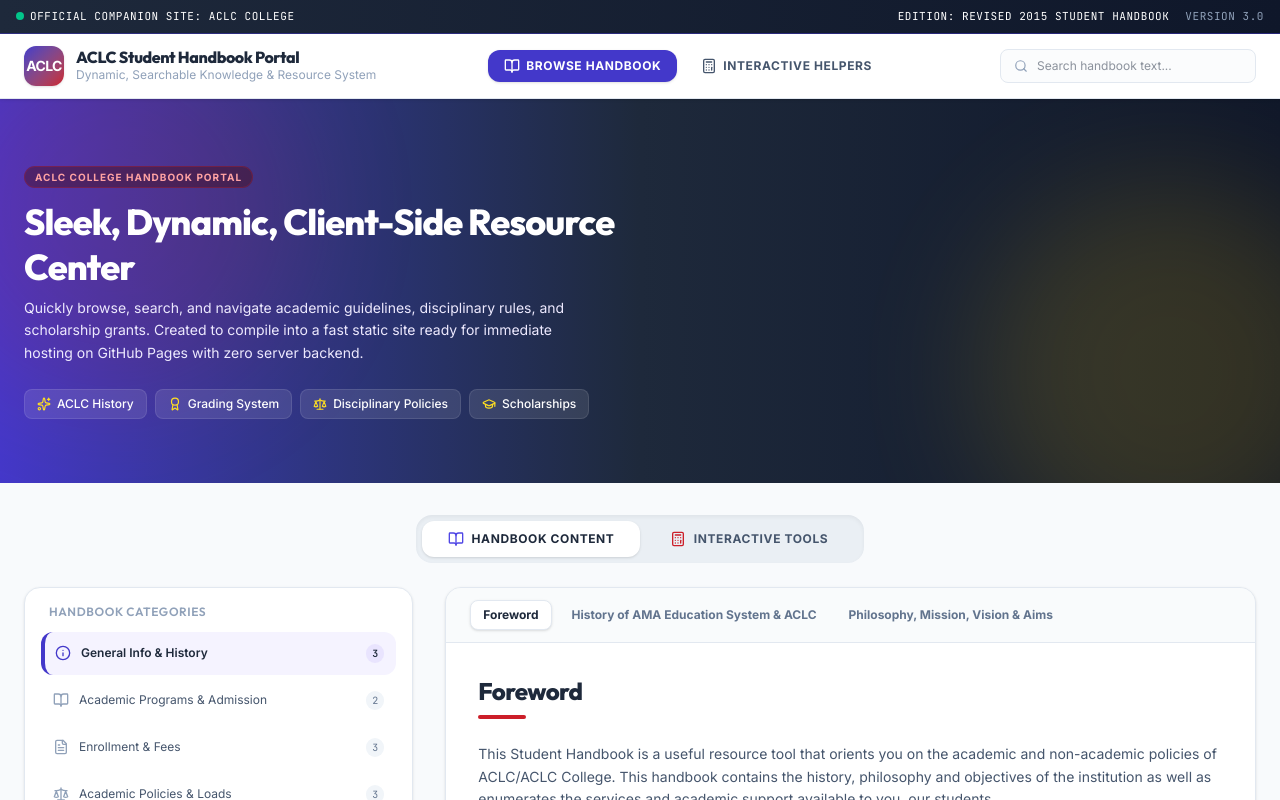
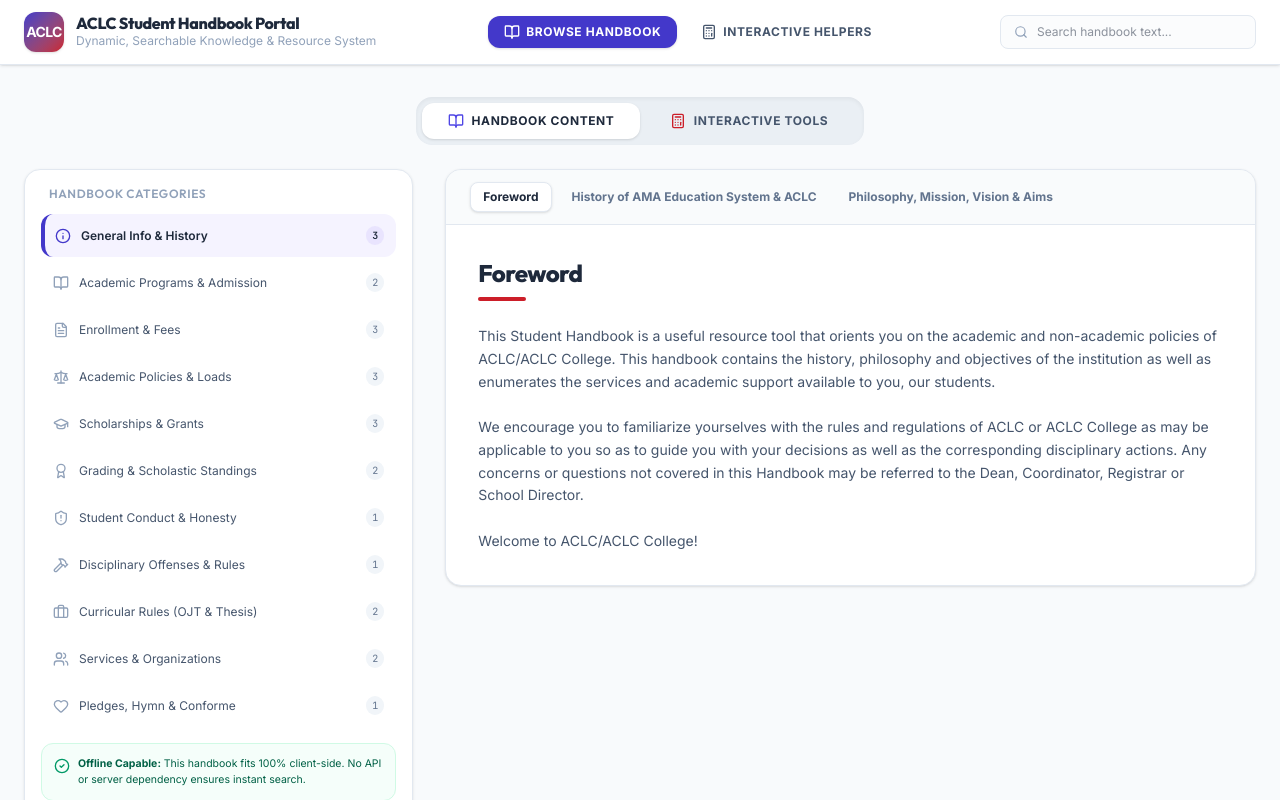
Before and after one commit to digitalartistbem/Student_Handbook, a React (Vite) app: page / in a window 1280 px wide. Shown: the top 800 px of the page. Built offline with nearby package versions, Linux system fonts and the light colour scheme.

Commit message:
refactor: remove GitHub Pages deployment configuration
Removed the deployment workflow and associated base path configuration to decouple the application from GitHub Pages hosting. Cleaned up legacy header components to streamline the UI.

```diff
--- a/src/App.tsx
+++ b/src/App.tsx
@@ -155,20 +155,6 @@
   return (
     <div className="min-h-screen bg-slate-50 flex flex-col font-sans text-slate-800 antialiased selection:bg-navy-200 selection:text-navy-900">
 
-      {/* Upper Announcement Bar */}
-      <div className="bg-gradient-to-r from-navy-800 to-navy-900 px-4 py-2 text-white border-b border-navy-700/50">
-        <div className="max-w-7xl mx-auto flex flex-col sm:flex-row items-center justify-between gap-1.5 text-[11px] font-mono tracking-wider">
-          <div className="flex items-center gap-1.5">
-            <span className="w-2 h-2 rounded-full bg-emerald-400 animate-pulse"></span>
-            <span>OFFICIAL COMPANION SITE: ACLC COLLEGE</span>
-          </div>
-          <div className="flex items-center gap-4">
-            <span>EDITION: REVISED 2015 STUDENT HANDBOOK</span>
-            <span className="hidden md:inline text-slate-400">VERSION 3.0</span>
-          </div>
-        </div>
-      </div>
-
       {/* Main App Navigation Header */}
       <header className="bg-white border-b border-slate-200 shadow-sm sticky top-0 z-30">
         <div className="max-w-7xl mx-auto px-4 md:px-6 h-16 flex items-center justify-between">
@@ -279,60 +265,6 @@
           </motion.div>
         )}
       </AnimatePresence>
-
-      {/* Hero Banner Section */}
-      <section className="bg-gradient-to-r from-navy-700 via-navy-800 to-navy-900 text-white relative overflow-hidden py-12 md:py-16 shrink-0">
-        <div className="absolute inset-0 opacity-15">
-          <div className="absolute top-0 left-0 w-96 h-96 bg-aclc-red rounded-full filter blur-3xl -ml-20 -mt-20"></div>
-          <div className="absolute bottom-0 right-0 w-96 h-96 bg-yellow-400 rounded-full filter blur-3xl -mr-20 -mb-20"></div>
-        </div>
-
-        <div className="max-w-7xl mx-auto px-4 md:px-6 relative z-10">
-          <div className="max-w-2xl">
-            <span className="bg-aclc-red/20 text-aclc-red border border-aclc-red/30 text-[10px] font-bold px-2.5 py-1 rounded-full uppercase tracking-widest bg-red-950/40 text-red-300">
-              ACLC College Handbook Portal
-            </span>
-            <h2 className="font-display font-extrabold text-3xl md:text-4xl tracking-tight mt-3 text-white leading-tight">
-              Sleek, Dynamic, Client-Side Resource Center
-            </h2>
-            <p className="text-xs md:text-sm text-navy-100 mt-2 leading-relaxed max-w-xl">
-              Quickly browse, search, and navigate academic guidelines, disciplinary rules, and scholarship grants. Created to compile into a fast static site ready for immediate hosting on GitHub Pages with zero server backend.
-            </p>
-
-            {/* Quick action widgets / badges */}
-            <div className="flex flex-wrap gap-2 mt-6">
-              <button
-                onClick={() => navigateToSection('history', 'info')}
-                className="flex items-center gap-1.5 px-3 py-1.5 bg-white/10 hover:bg-white/15 border border-white/10 rounded-lg text-xs font-medium text-white transition-all cursor-pointer"
-              >
-                <Sparkles className="w-3.5 h-3.5 text-yellow-300" />
-                ACLC History
-              </button>
-              <button
-                onClick={() => navigateToSection('grading-system', 'grading')}
-                className="flex items-center gap-1.5 px-3 py-1.5 bg-white/10 hover:bg-white/15 border border-white/10 rounded-lg text-xs font-medium text-white transition-all cursor-pointer"
-              >
-                <Award className="w-3.5 h-3.5 text-yellow-300" />
-                Grading System
-              </button>
-              <button
-                onClick={() => navigateToSection('disciplinary-procedures', 'disciplinary')}
-                className="flex items-center gap-1.5 px-3 py-1.5 bg-white/10 hover:bg-white/15 border border-white/10 rounded-lg text-xs font-medium text-white transition-all cursor-pointer"
-              >
-                <Scale className="w-3.5 h-3.5 text-yellow-300" />
-                Disciplinary Policies
-              </button>
-              <button
-                onClick={() => navigateToSection('scholarship-list', 'scholarships')}
-                className="flex items-center gap-1.5 px-3 py-1.5 bg-white/10 hover:bg-white/15 border border-white/10 rounded-lg text-xs font-medium text-white transition-all cursor-pointer"
-              >
-                <GraduationCap className="w-3.5 h-3.5 text-yellow-300" />
-                Scholarships
-              </button>
-            </div>
-          </div>
-        </div>
-      </section>
 
       {/* Main Container Workspace */}
       <main className="max-w-7xl mx-auto px-4 md:px-6 py-8 flex-1 w-full flex flex-col">
```
Also changed, not shown: vite.config.ts (+1 -2 lines).
